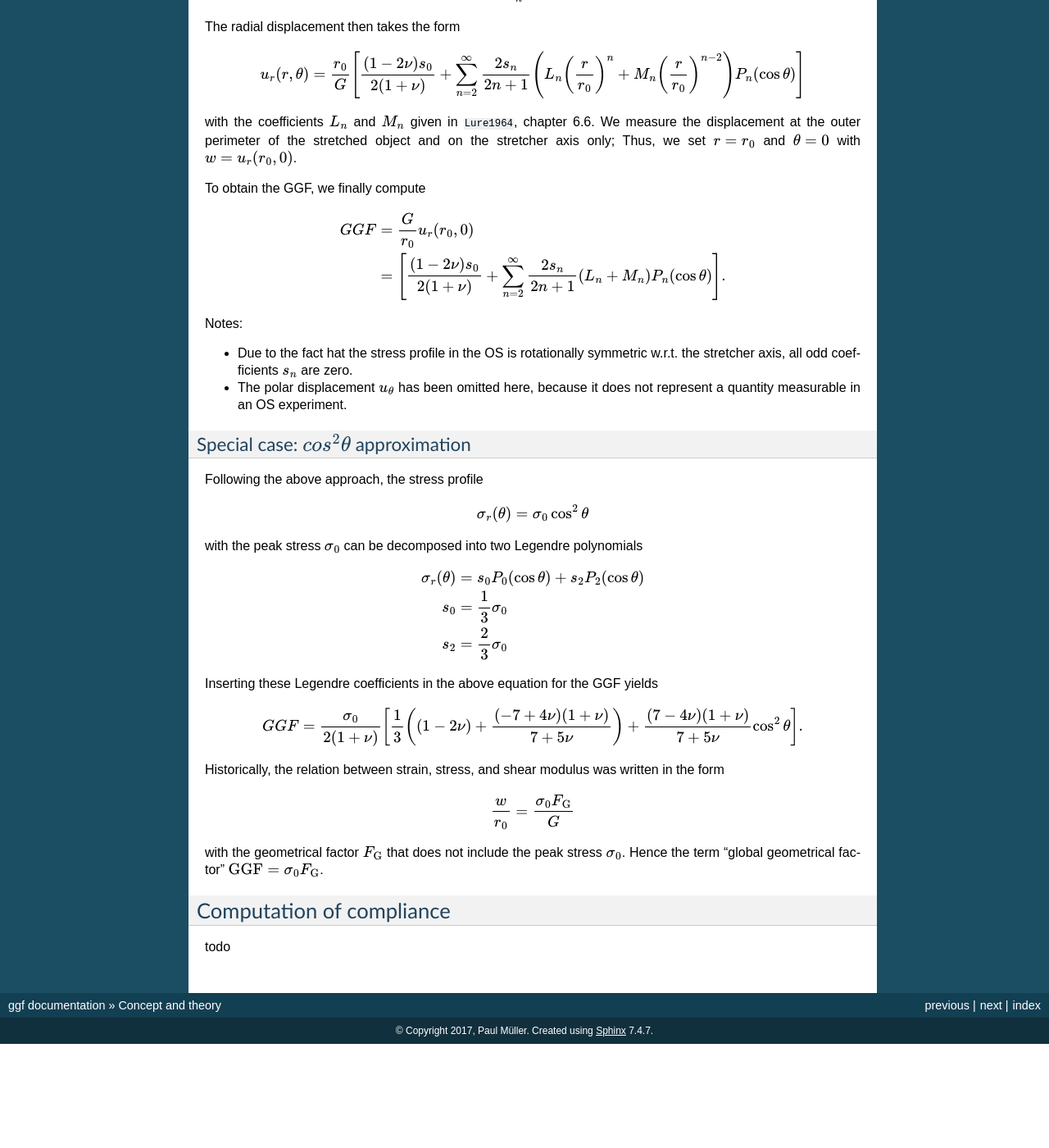
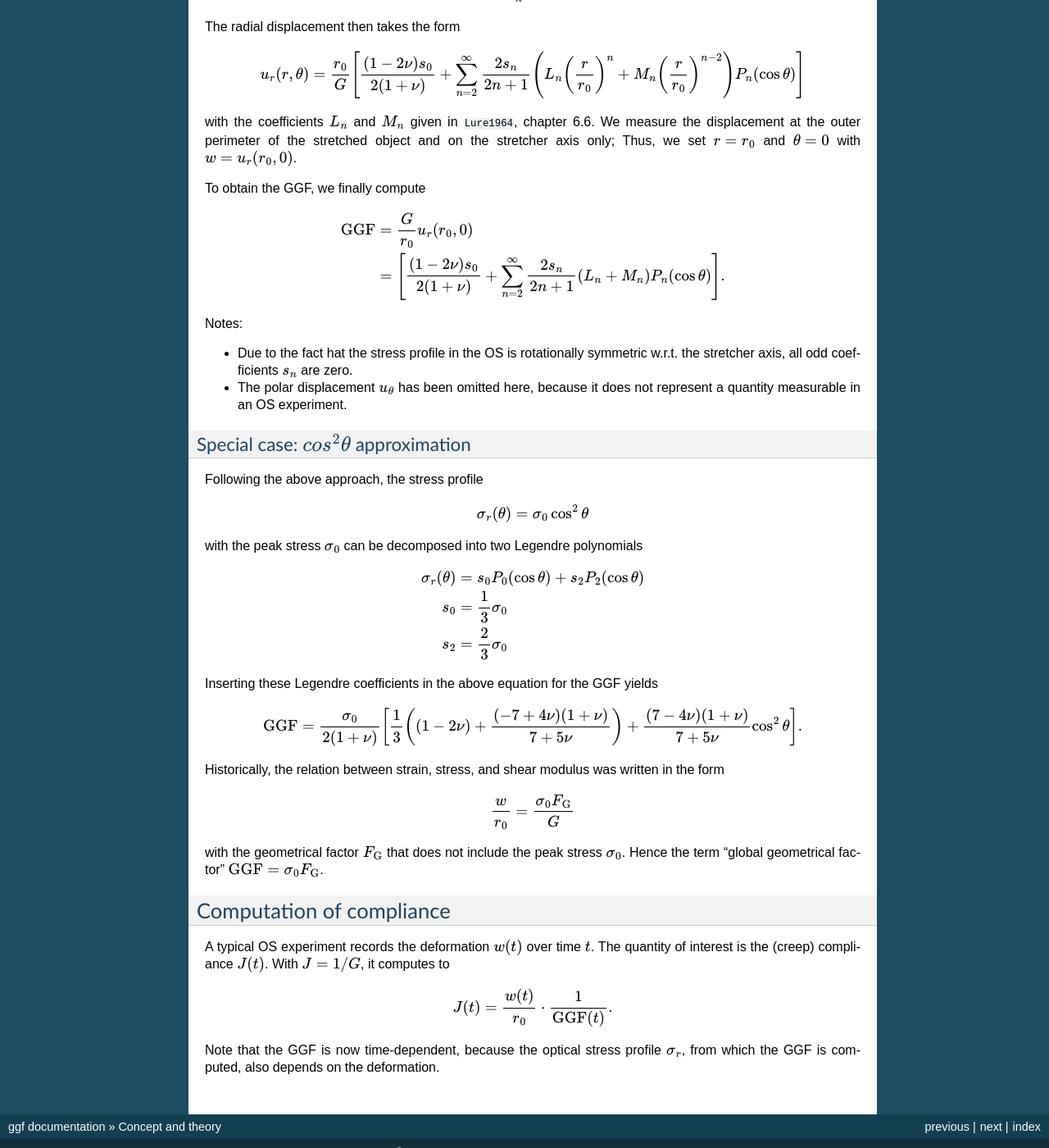
Before and after one commit to GuckLab/ggf, a Sphinx documentation site: the page built from docs/sec_concept_theory.rst, in a window 1280 px wide and 1400 px high, scrolled down 2004 px. Shown: the whole window at 82% size. Built offline with Sphinx 7.4.7, drawn with Linux system fonts in a browser that asks for light colours; pages that are not in the unit, such as notebooks, are missing from menus; the version number could not be read and is left out; cross-references to code outside the pages are shown as plain code; before the commit the page ends 3277 px from its top, so only the background shows below that; some of the changed text lies outside the part shown.

Commit message:
docs: minor update and fixed typos

```diff
--- a/docs/sec_concept_theory.rst
+++ b/docs/sec_concept_theory.rst
@@ -105,7 +105,7 @@ connected via a Legendre decomposition according to
 with the Legendre polynomials :math:`P_n` and the Poisson's ratio :math:`\nu`.
 The coefficients :math:`A_n` and :math:`B_n` have to be determined from
 boundary conditions. For the case of normal loading, which is given by
-the electromagnetic boundary conditions in the OS,
+the electromagnetic boundary conditions in the OS
 (:math:`\sigma_\theta=\tau_{r,\theta}=0`), these coefficients compute to:
 
 .. math::
@@ -154,7 +154,7 @@ To obtain the GGF, we finally compute
 
 .. math::
 
-    GGF &= \frac{G}{r_0} u_r(r_0, 0)
+    \text{GGF} &= \frac{G}{r_0} u_r(r_0, 0)
 
         &= \left[
            \frac{(1-2\nu) s_0}{2(1+\nu)} +
@@ -200,7 +200,7 @@ GGF yields
 
 .. math::
 
-   GGF = \frac{\sigma_0}{2(1+\nu)} \left[
+   \text{GGF} = \frac{\sigma_0}{2(1+\nu)} \left[
          \frac{1}{3} \left( (1-2\nu) + \frac{(-7 + 4\nu)(1+\nu)}{7+5\nu} \right)
          + \frac{(7-4\nu)(1+\nu)}{7+5\nu} \cos^2\theta \right].
 
@@ -218,4 +218,13 @@ the peak stress :math:`\sigma_0`. Hence the term "global geometrical factor"
 
 Computation of compliance
 =========================
-todo
+A typical OS experiment records the deformation :math:`w(t)` over time
+:math:`t`. The quantity of interest is the (creep) compliance :math:`J(t)`.
+With :math:`J = 1/G`, it computes to
+
+.. math::
+
+    J(t) = \frac{w(t)}{r_0} \cdot \frac{1}{\text{GGF}(t)}.
+
+Note that the GGF is now time-dependent, because the optical stress
+profile :math:`\sigma_r`, from which the GGF is computed, also depends on the deformation.
```
